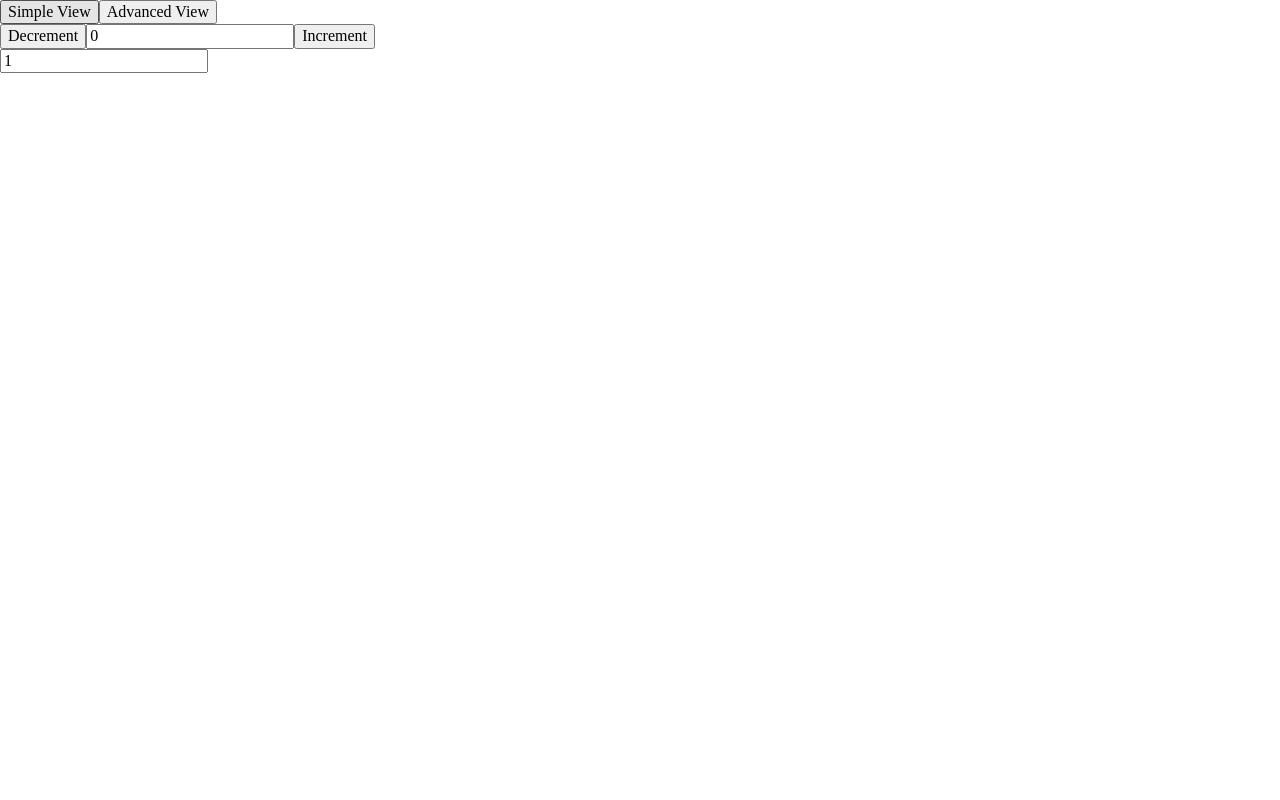
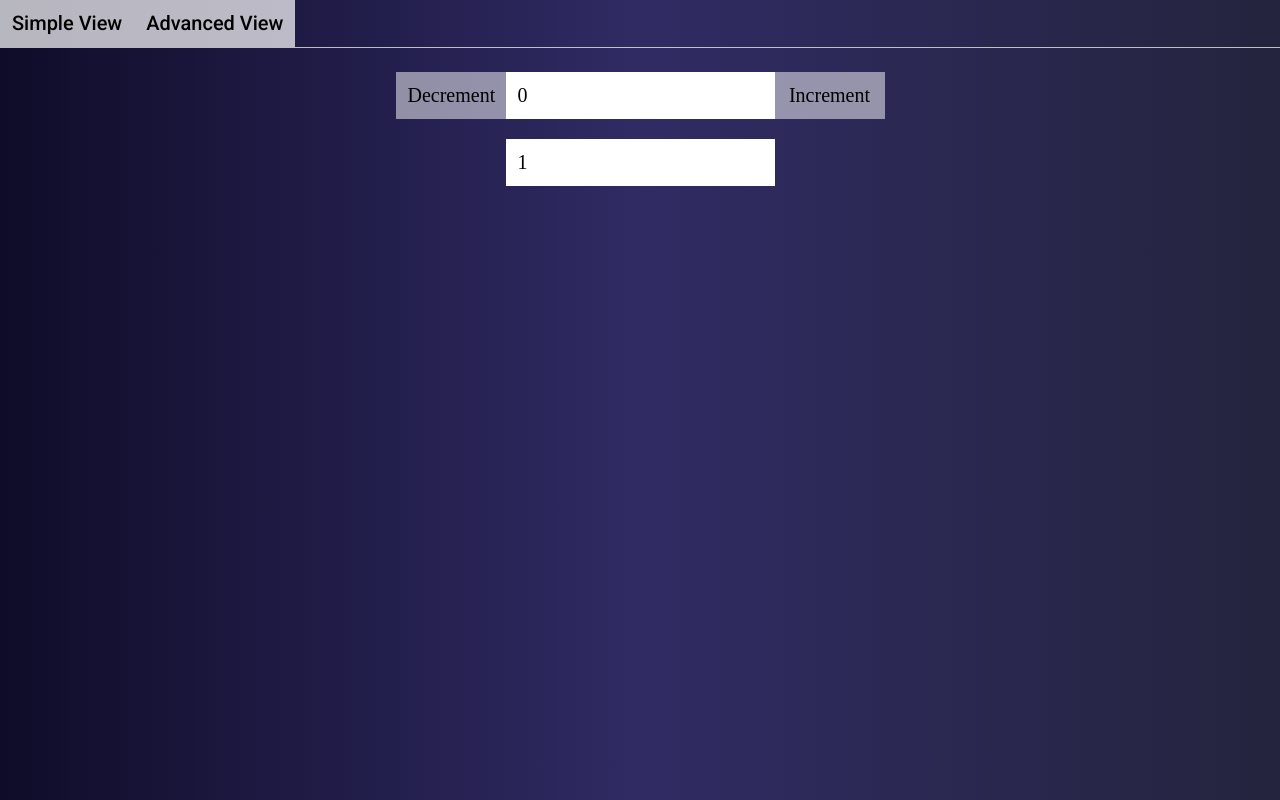
Before and after one commit to Newpoki/poc-demo-ut, a React (Create React App) app: page / in a window 1280 px wide. Both pictures are taken after a click on the button "Advanced View". Built offline with nearby package versions, Linux system fonts and the light colour scheme.

Commit message:
feat: add some styles to the app

```diff
--- a/package.json
+++ b/package.json
@@ -11,11 +11,13 @@
     "@types/node": "^16.11.26",
     "@types/react": "^17.0.39",
     "@types/react-dom": "^17.0.11",
+    "@types/styled-components": "^5.1.24",
     "react": "^17.0.2",
     "react-dom": "^17.0.2",
     "react-redux": "^7.2.6",
     "react-scripts": "5.0.0",
     "redux": "^4.1.2",
+    "styled-components": "^5.3.3",
     "typescript": "^4.6.2",
     "web-vitals": "^2.1.4"
   },
--- a/public/index.html
+++ b/public/index.html
@@ -8,6 +8,18 @@
     <meta name="theme-color" content="#000000" />
     <meta name="description" content="Web site created using create-react-app" />
     <link rel="apple-touch-icon" href="%PUBLIC_URL%/logo192.png" />
+    <link rel="preconnect" href="https://fonts.googleapis.com" />
+    <link rel="preconnect" href="https://fonts.gstatic.com" crossorigin />
+    <link
+      href="https://fonts.googleapis.com/css2?family=Roboto:wght@300;500&display=swap"
+      rel="stylesheet"
+    />
+    <link rel="preconnect" href="https://fonts.googleapis.com" />
+    <link rel="preconnect" href="https://fonts.gstatic.com" crossorigin />
+    <link
+      href="https://fonts.googleapis.com/css2?family=Montserrat:wght@300;500&family=Roboto:wght@300;500&display=swap"
+      rel="stylesheet"
+    />
     <!--
       manifest.json provides metadata used when your web app is installed on a
       user's mobile device or desktop. See https://developers.google.com/web/fundamentals/web-app-manifest/
--- a/src/AdvancedView.tsx
+++ /dev/null
@@ -1,59 +0,0 @@
-import { ChangeEvent, useCallback, useMemo, useState } from "react";
-import { Button } from "./components/Button";
-import { useCounter } from "./hooks/useCounter";
-import { isValidNumber } from "./utils/isValidNumber";
-
-const baseId = "cy_advanced_view";
-
-export const AdvancedView = () => {
-  const { value, add, substract } = useCounter();
-  const [addedValue, setAddedValue] = useState("1");
-
-  const isValidAddedValue = useMemo(() => isValidNumber(addedValue), [addedValue]);
-
-  const handleAddedValueChange = useCallback((event: ChangeEvent<HTMLInputElement>) => {
-    const { value } = event.target;
-
-    console.log({ value });
-    setAddedValue(value);
-  }, []);
-
-  const handleAddButtonClick = useCallback(() => {
-    add(Number(addedValue));
-  }, [add, addedValue]);
-
-  const handleSubstractButtonClick = useCallback(() => {
-    substract(Number(addedValue));
-  }, [substract, addedValue]);
-
-  return (
-    <div id={baseId}>
-      <Button
-        onClick={handleSubstractButtonClick}
-        id={`${baseId}_substract_button`}
-        isDisabled={!isValidAddedValue}
-      >
-        {addedValue === "1" ? "Decrement" : `- ${addedValue}`}
-      </Button>
-
-      <input type="number" value={value} readOnly id={`${baseId}_count_input`} />
-
-      <Button
-        onClick={handleAddButtonClick}
-        id={`${baseId}_add_button`}
-        isDisabled={!isValidAddedValue}
-      >
-        {addedValue === "1" ? "Increment" : `+ ${addedValue}`}
-      </Button>
-
-      <div>
-        <input
-          type="number"
-          value={addedValue}
-          id={`${baseId}_added-value_input`}
-          onChange={handleAddedValueChange}
-        />
-      </div>
-    </div>
-  );
-};
--- /dev/null
+++ b/src/app/AdvancedView.styles.ts
@@ -0,0 +1,23 @@
+import styled from "styled-components";
+import * as StyledApp from "./App.styles";
+
+export const Root = styled.div`
+  display: flex;
+  align-items: center;
+  flex-direction: column;
+  box-sizing: border-box;
+  margin: 0 auto 20px;
+`;
+
+export const Main = styled.div`
+  margin-bottom: 20px;
+
+  ${StyledApp.Button} {
+    width: 110px;
+  }
+`;
+
+export const Below = styled.div`
+  display: flex;
+  justify-content: center;
+`;
--- /dev/null
+++ b/src/app/AdvancedView.tsx
@@ -0,0 +1,63 @@
+import { ChangeEvent, useCallback, useMemo, useState } from "react";
+import { useCounter } from "../hooks/useCounter";
+import { isValidNumber } from "../utils/isValidNumber";
+
+import * as StyledApp from "./App.styles";
+import * as Styled from "./AdvancedView.styles";
+
+const baseId = "cy_advanced_view";
+
+export const AdvancedView = () => {
+  const { value, add, substract } = useCounter();
+  const [addedValue, setAddedValue] = useState("1");
+
+  const isValidAddedValue = useMemo(() => isValidNumber(addedValue), [addedValue]);
+
+  const handleAddedValueChange = useCallback((event: ChangeEvent<HTMLInputElement>) => {
+    const { value } = event.target;
+
+    console.log({ value });
+    setAddedValue(value);
+  }, []);
+
+  const handleAddButtonClick = useCallback(() => {
+    add(Number(addedValue));
+  }, [add, addedValue]);
+
+  const handleSubstractButtonClick = useCallback(() => {
+    substract(Number(addedValue));
+  }, [substract, addedValue]);
+
+  return (
+    <Styled.Root id={baseId}>
+      <Styled.Main>
+        <StyledApp.Button
+          onClick={handleSubstractButtonClick}
+          id={`${baseId}_substract_button`}
+          isDisabled={!isValidAddedValue}
+        >
+          {addedValue === "1" ? "Decrement" : `- ${addedValue}`}
+        </StyledApp.Button>
+
+        <StyledApp.Input type="number" value={value} readOnly id={`${baseId}_count_input`} />
+
+        <StyledApp.Button
+          onClick={handleAddButtonClick}
+          id={`${baseId}_add_button`}
+          isDisabled={!isValidAddedValue}
+        >
+          {addedValue === "1" ? "Increment" : `+ ${addedValue}`}
+        </StyledApp.Button>
+      </Styled.Main>
+
+      <Styled.Below>
+        <StyledApp.Input
+          type="number"
+          value={addedValue}
+          id={`${baseId}_added-value_input`}
+          onChange={handleAddedValueChange}
+        />
+      </Styled.Below>
+    </Styled.Root>
+  );
+};
--- /dev/null
+++ b/src/app/App.styles.ts
@@ -0,0 +1,71 @@
+import styled from "styled-components";
+import { Button as BaseButton } from "../components/Button";
+
+export const Input = styled.input`
+  font-size: 20px;
+  padding: 12px;
+  border: none;
+  box-sizing: border-box;
+`;
+
+export const Button = styled(BaseButton)`
+  padding: 12px;
+  font-size: 20px;
+  background-color: rgba(255, 255, 255, 0.5);
+  border: none;
+  cursor: pointer;
+  transition: 0.18s;
+  box-sizing: border-box;
+
+  &:hover {
+    background-color: rgba(255, 255, 255, 0.7);
+  }
+`;
+
+export const Root = styled.div`
+  height: 100vh;
+  width: 100vw;
+  /* background-image: linear-gradient(-20deg, #00cdac 0%, #8ddad5 100%); */
+  background-image: linear-gradient(to right, #0f0c29, #302b63, #24243e);
+
+  ${Button} {
+    padding: 12px;
+    font-size: 20px;
+    background-color: rgba(255, 255, 255, 0.5);
+    border: none;
+    cursor: pointer;
+    transition: 0.18s;
+
+    &:hover {
+      background-color: rgba(255, 255, 255, 0.7);
+    }
+  }
+`;
+
+export const TabsWrapper = styled.div`
+  border-bottom: 1px solid rgba(255, 255, 255, 0.7);
+  width: 100%;
+`;
+
+export const Tabs = styled(Button)`
+  padding: 12px;
+  border: none;
+  background-color: transparent;
+  cursor: pointer;
+  font-family: "Roboto";
+  font-size: 30px;
+  font-weight: 500;
+  transition: 0.18s;
+
+  &:hover {
+    background-color: rgba(255, 255, 255, 0.3);
+  }
+
+  &[aria-pressed="true"] {
+    background-color: rgba(255, 255, 255, 0.7);
+  }
+`;
+
+export const TabsViewWrapper = styled.div`
+  margin-top: 24px;
+`;
--- a/src/App.tsx
+++ b/src/app/App.tsx
@@ -1,10 +1,10 @@
 import { useCallback, useState } from "react";
 import { AdvancedView } from "./AdvancedView";
-import { Button } from "./components/Button";
-import { VIEW } from "./constants/view";
 import { SimpleView } from "./SimpleView";
+import * as Styled from "./App.styles";
+import { VIEW } from "../constants/view";
 
-const App = () => {
+export const App = () => {
   const [view, setView] = useState<VIEW>(VIEW.SIMPLE);
 
   const handleSetView = useCallback(
@@ -15,28 +15,28 @@ const App = () => {
   );
 
   return (
-    <div className="App">
-      <div>
-        <Button
+    <Styled.Root>
+      <Styled.TabsWrapper>
+        <Styled.Tabs
           onClick={handleSetView(VIEW.SIMPLE)}
           aria-pressed={view === VIEW.SIMPLE}
           id="cy_simple_view_button"
         >
           Simple View
-        </Button>
-        <Button
+        </Styled.Tabs>
+        <Styled.Tabs
           onClick={handleSetView(VIEW.ADVANCED)}
           aria-pressed={view === VIEW.ADVANCED}
           id="cy_advanced_view_button"
         >
           Advanced View
-        </Button>
-      </div>
+        </Styled.Tabs>
+      </Styled.TabsWrapper>
 
-      {view === VIEW.SIMPLE && <SimpleView />}
-      {view === VIEW.ADVANCED && <AdvancedView />}
-    </div>
+      <Styled.TabsViewWrapper>
+        {view === VIEW.SIMPLE && <SimpleView />}
+        {view === VIEW.ADVANCED && <AdvancedView />}
+      </Styled.TabsViewWrapper>
+    </Styled.Root>
   );
 };
-
-export default App;
--- /dev/null
+++ b/src/app/SimpleView.styles.ts
@@ -0,0 +1,12 @@
+import styled from "styled-components";
+
+import * as StyledApp from "./App.styles";
+
+export const Root = styled.div`
+  display: flex;
+  justify-content: center;
+
+  ${StyledApp.Button} {
+    width: 110px;
+  }
+`;
--- a/src/SimpleView.tsx
+++ b/src/app/SimpleView.tsx
@@ -1,8 +1,10 @@
 import { useCallback } from "react";
-import { Button } from "./components/Button";
-import { selectCount } from "./redux/counter/counterSelectors/selectCount";
-import { counterActions } from "./redux/counter/counterSlice";
-import { useAppDispatch, useAppSelector } from "./redux/store";
+import { selectCount } from "../redux/counter/counterSelectors/selectCount";
+import { counterActions } from "../redux/counter/counterSlice";
+import { useAppDispatch, useAppSelector } from "../redux/store";
+
+import * as Styled from "./SimpleView.styles";
+import * as StyledApp from "./App.styles";
 
 export const SimpleView = () => {
   /**
@@ -27,16 +29,16 @@ export const SimpleView = () => {
   }, [dispatch]);
 
   return (
-    <div id="cy_simple_view">
-      <Button onClick={handleDecrement} id="cy_simple_view_decrement_button">
+    <Styled.Root id="cy_simple_view">
+      <StyledApp.Button onClick={handleDecrement} id="cy_simple_view_decrement_button">
         Decrement
-      </Button>
+      </StyledApp.Button>
 
-      <input type="number" value={count} readOnly id="cy_simple_view_count_input" />
+      <StyledApp.Input type="number" value={count} readOnly id="cy_simple_view_count_input" />
 
-      <Button onClick={handleIncrement} id="cy_simple_view_increment_button">
+      <StyledApp.Button onClick={handleIncrement} id="cy_simple_view_increment_button">
         Increment
-      </Button>
-    </div>
+      </StyledApp.Button>
+    </Styled.Root>
   );
 };
--- a/src/index.tsx
+++ b/src/index.tsx
@@ -1,7 +1,7 @@
 import React from "react";
 import ReactDOM from "react-dom";
 import { Provider } from "react-redux";
-import App from "./App";
+import { App } from "./app/App";
 import { store } from "./redux/store";
 import reportWebVitals from "./reportWebVitals";
 
```
Also changed, not shown: 2 other files (tests, documents, lock files or other folders).
